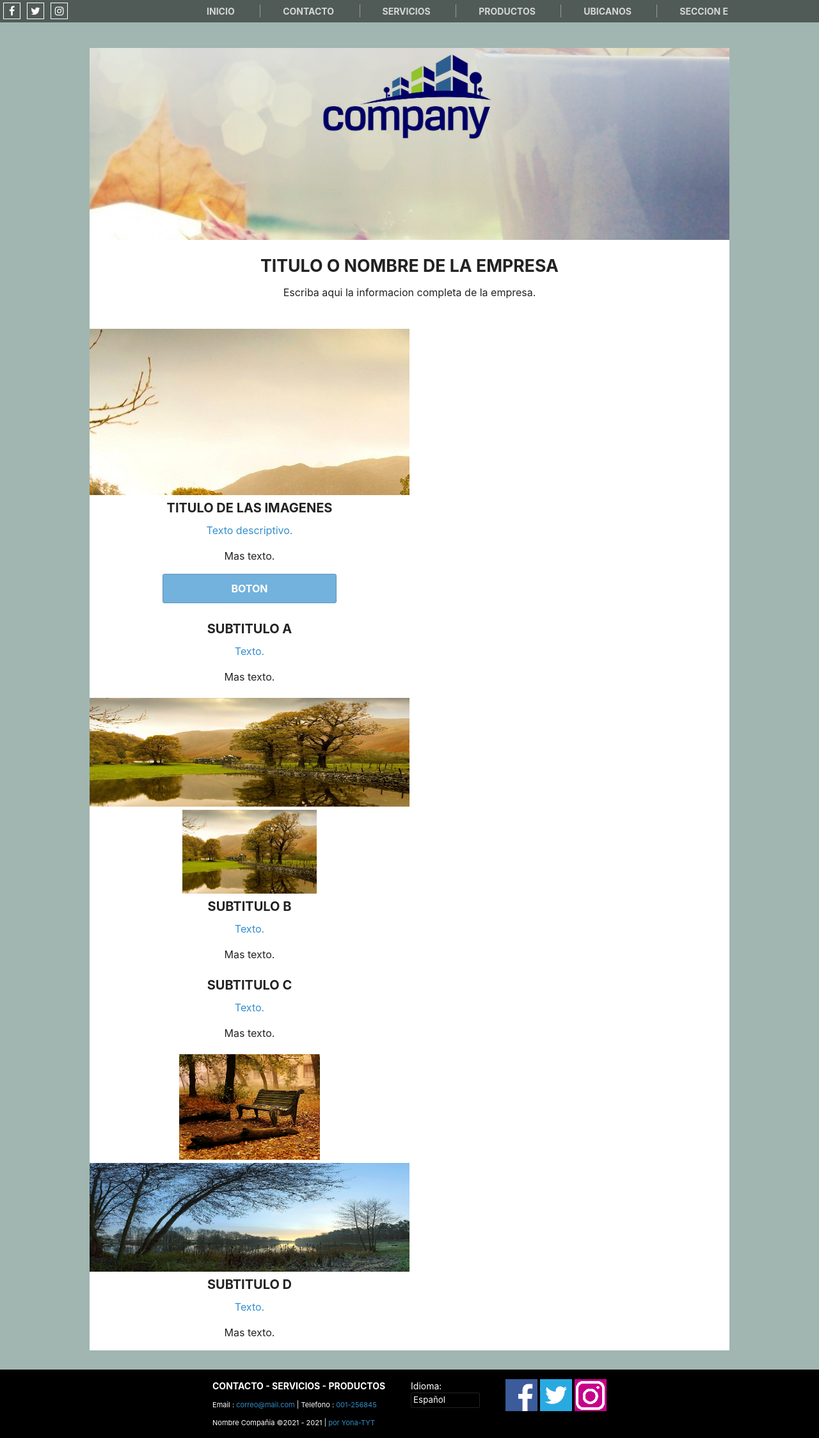
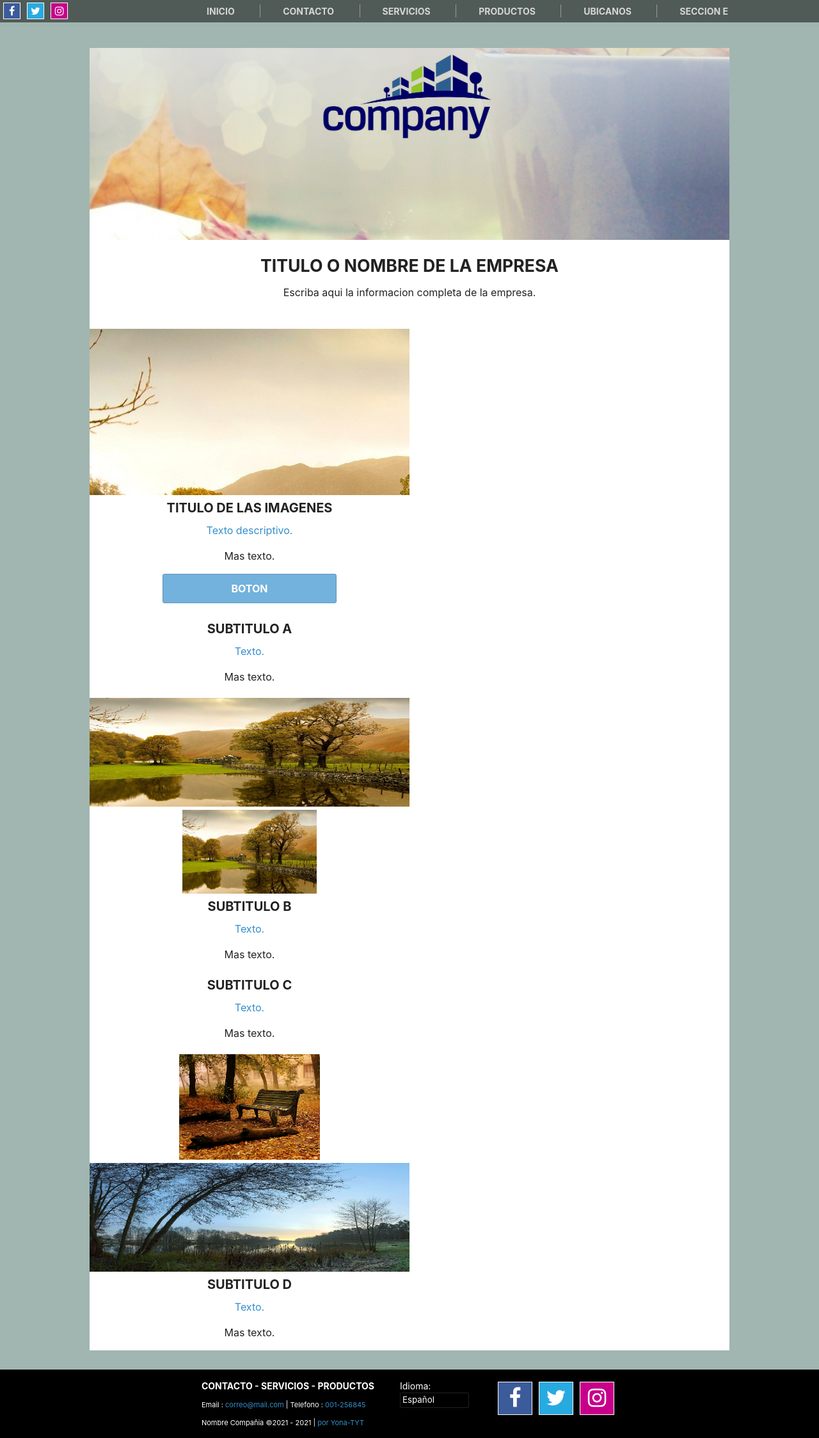
Before and after one commit to Yona-TYT/Plantilla-web1, a plain HTML site: page index.html in a window 1280 px wide. Shown: the whole page at 64% size. Drawn offline with Linux system fonts and the light colour scheme.

Commit message:
Test icon mas ajustes y limpieza de imagenes

```diff
--- a/index.html
+++ b/index.html
@@ -219,15 +219,15 @@
 			<a href="index.html" role="option">Português</a>
 		</div>
 	</div>
-	<span class="">
+	<span class="social">
 		<a href="index.html" title="Facebook">
-			<img src="resources/img/social_fb.png" alt="Steam">
+			<span class="icon facebook"></span>
 		</a>
 		<a href="index.html" title="Twitter">
-			<img src="resources/img/social_tw.png" alt="Steam">
+			<span class="icon twitter"></span>
 		</a>
 		<a href="index.html" title="Instagran">
-			<img src="resources/img/social_in.png" alt="Steam">
+			<span class="icon instagran"></span>
 		</a>
 	</span>
 	</div>
--- a/resources/css/style.css
+++ b/resources/css/style.css
@@ -21,31 +21,42 @@
 	font-style: normal;
 	font-variant: normal;
 	text-rendering: auto;
-		font-size: 12pt;
 	text-align: center;
+	font-family: "FontAwesome";
+	font-weight: 400;
+	border: 1px solid #fff;
 
-		width: 25px;
-		border: 1px solid #fff;
+	font-size: 25pt;
+	width: 52px
 
 }
 
-	.instagran:before {
-		font-family: "FontAwesome";
-		font-weight: 400;
-		content: "\f16d";
+#header .icon:before {
+	font-size: 12pt;
+	width: 25px;
 }
 
 .facebook:before {
-		font-family: "FontAwesome";
-		font-weight: 400;
+	background: #3c5b9a;
 	content: "\f09a";
 }
 
 .twitter:before {
-		font-family: "FontAwesome";
-		font-weight: 400;
+	background: #28aae1;
 	content: "\f099";
 }
+
+.instagran:before {
+	background: #c7008a;
+	content: "\f16d";
+}
+
+.social a{
+	float: left;
+	margin: 4px 5px 2px;
+	padding: 0;
+}
+
 
 html {
 	background: var(--color-backg);
@@ -114,11 +125,7 @@ html[dir="rtl"] #menu .item {
 #menu .item:last-child {
 	border: none !important;
 }
-.social a{
-	float: left;
-	margin: 4px 5px 2px;
-	padding: 0;
-}
+
 .home .image {
 	background-image: url(../img/logo-index.png);
 	background-image: url(../img/logo-index.svg);
```
Also changed, not shown: resources/img/customise.svg (deleted), resources/img/favicon.ico (deleted), resources/img/mapsize.svg (deleted), resources/img/multiplayer.svg (deleted), resources/img/social_fb.png (deleted), resources/img/social_in.png (deleted), resources/img/social_logos.png (deleted), resources/img/social_tw.png (deleted), resources/img/steam_footer.png (deleted), resources/img/transport.svg (deleted). Lines whose indentation alone changed are shown as unchanged.
